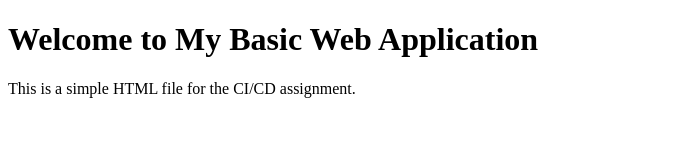
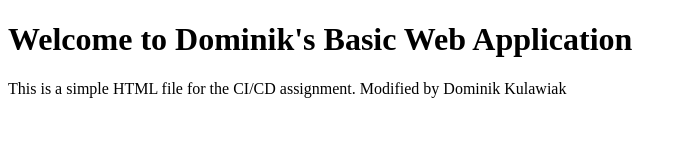
Before and after one commit to DominikFX/ITMD543-assignment1, a plain HTML site: page index.html in a window 1280 px wide. Shown: the whole page, without its empty margins (0-687 px from the left). Drawn offline with Linux system fonts and the light colour scheme.

Commit message:
made changes to file

```diff
--- a/index.html
+++ b/index.html
@@ -1 +1,15 @@
-<!DOCTYPE html> <html lang="en"> <head> <meta charset="UTF-8"> <meta name="viewport" content="width=device-width, initial-scale=1.0"> <title>My Basic Web Application</title> </head> <body> <h1>Welcome to My Basic Web Application</h1> <p>This is a simple HTML file for the CI/CD assignment.</p> </body> </html>
+<!DOCTYPE html>
+<html lang="en">
+
+<head>
+  <meta charset="UTF-8">
+  <meta name="viewport" content="width=device-width, initial-scale=1.0">
+  <title>Dominik's Web Application</title>
+</head>
+
+<body>
+  <h1>Welcome to Dominik's Basic Web Application</h1>
+  <p>This is a simple HTML file for the CI/CD assignment. Modified by Dominik Kulawiak</p>
+</body>
+
+</html>
```
